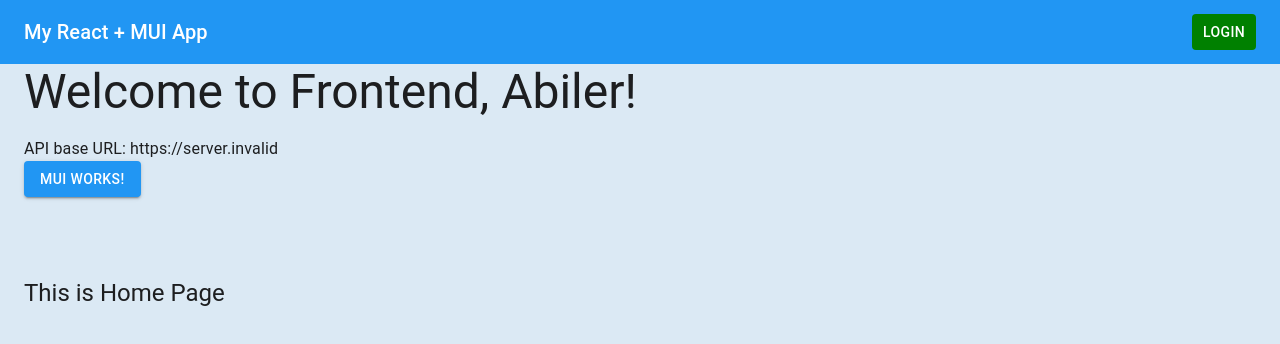
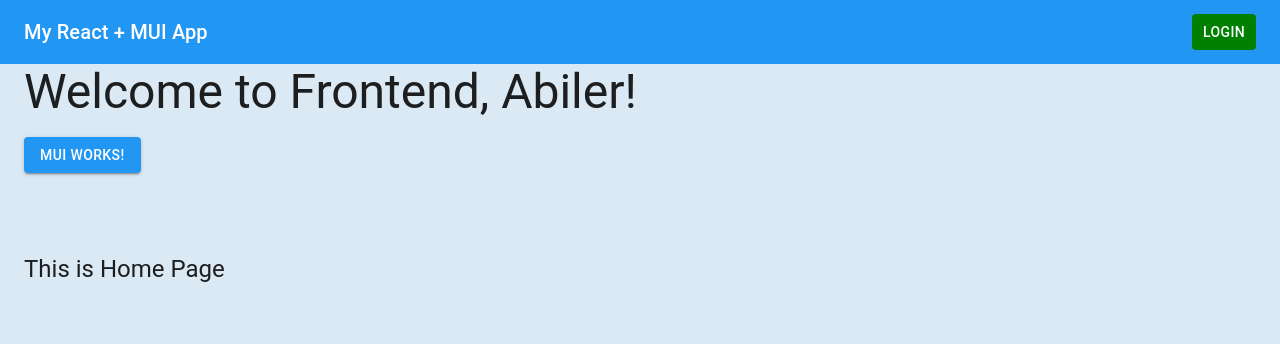
Before and after one commit to m01-project-devs/task-manager, a React (Vite) app in the folder frontend/: page / in a window 1280 px wide. Shown: the top 344 px of the page. Built offline with nearby package versions, Linux system fonts and the light colour scheme; no server answers.

Commit message:
Remove typography of API_BASE_URL from App.jsx

```diff
--- a/frontend/src/App.jsx
+++ b/frontend/src/App.jsx
@@ -20,9 +20,6 @@ function App() {
         <Typography variant="h3" gutterBottom>
           Welcome to Frontend, Abiler!
         </Typography>
-         <Typography>
-             API base URL: {API_BASE_URL}
-         </Typography>
         <Button variant="contained">MUI Works!</Button>
         <HomePage/>
       </Container>
```
Also changed, not shown: 1 other file (tests, documents, lock files or other folders).
